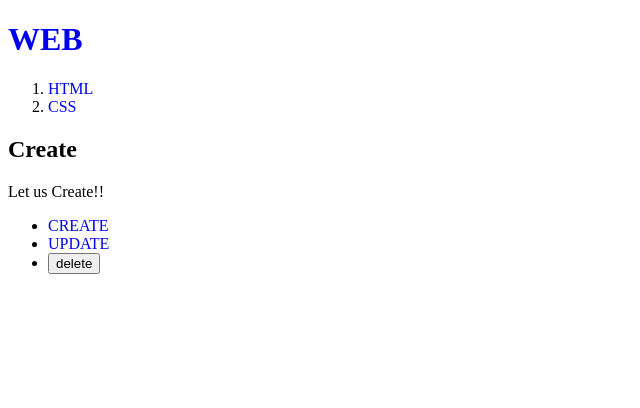
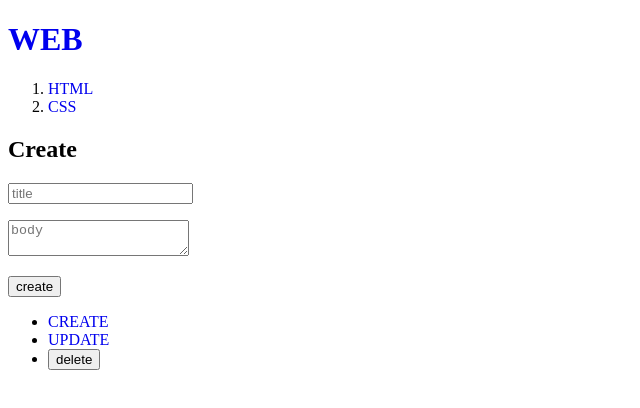
Before and after one commit to hjinn0813/nextjs-start, a Next.js app: page /create in a window 1280 px wide. Shown: the top 408 px of the page, without its empty margins (0-640 px from the left). Built offline with nearby package versions, Linux system fonts and the light colour scheme; data requests are answered from the project's data file.

Commit message:
feat: 8.21일 학습 - next.js 글 생성

```diff
--- a/src/app/create/layout.js
+++ b/src/app/create/layout.js
@@ -2,10 +2,10 @@
 
 export default function Layout(props) {
   return (
-    <form>
+    <>
       <h2>Create</h2>
       {props.children}
       {/* children은 create/page.js에서 왔음 */}
-    </form>
+    </>
   );
 }
--- a/src/app/create/page.js
+++ b/src/app/create/page.js
@@ -1,5 +1,42 @@
 // create page
+'use client';
+
+import { useRouter } from 'next/navigation';
 
 export default function Create() {
-  return <>Let us Create!!</>;
+  const router = useRouter();
+
+  return (
+    <form
+      onSubmit={(e) => {
+        e.preventDefault();
+        const title = e.target.title.value;
+        const body = e.target.body.value;
+        const options = {
+          method: 'POST',
+          headers: {
+            'Content-Type': 'application/json',
+          },
+          body: JSON.stringify({ title, body }),
+        };
+        fetch(`http://localhost:9999/topics`, options)
+          .then((res) => res.json())
+          .then((result) => {
+            console.log(result);
+            const lastid = result.id;
+            router.push(`read/${lastid}`); // 생성된 페이지로 리디렉션
+          });
+      }}
+    >
+      <p>
+        <input type="text" name="title" placeholder="title" />
+      </p>
+      <p>
+        <textarea name="body" placeholder="body" />
+      </p>
+      <p>
+        <input type="submit" value="create" />
+      </p>
+    </form>
+  );
 }
```
